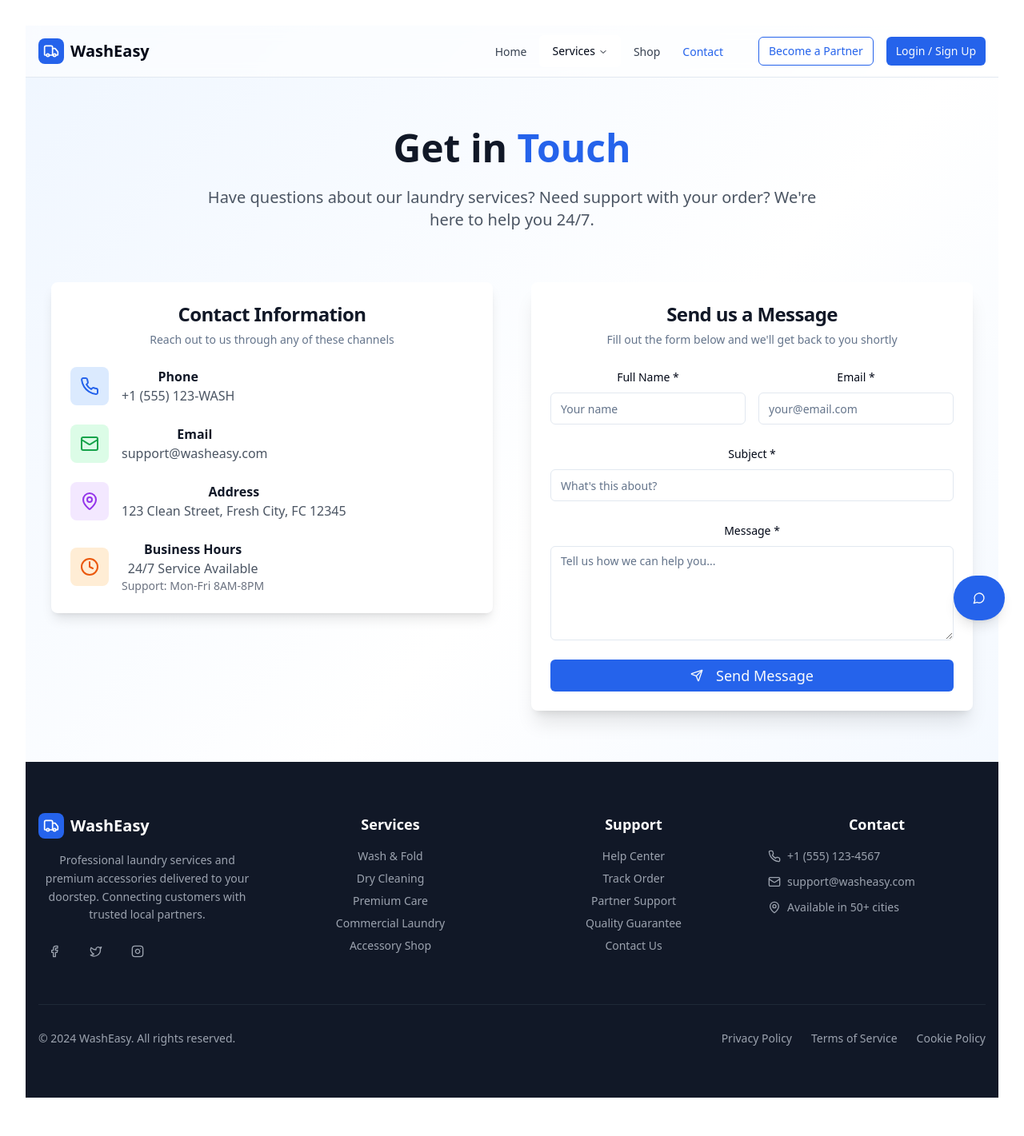
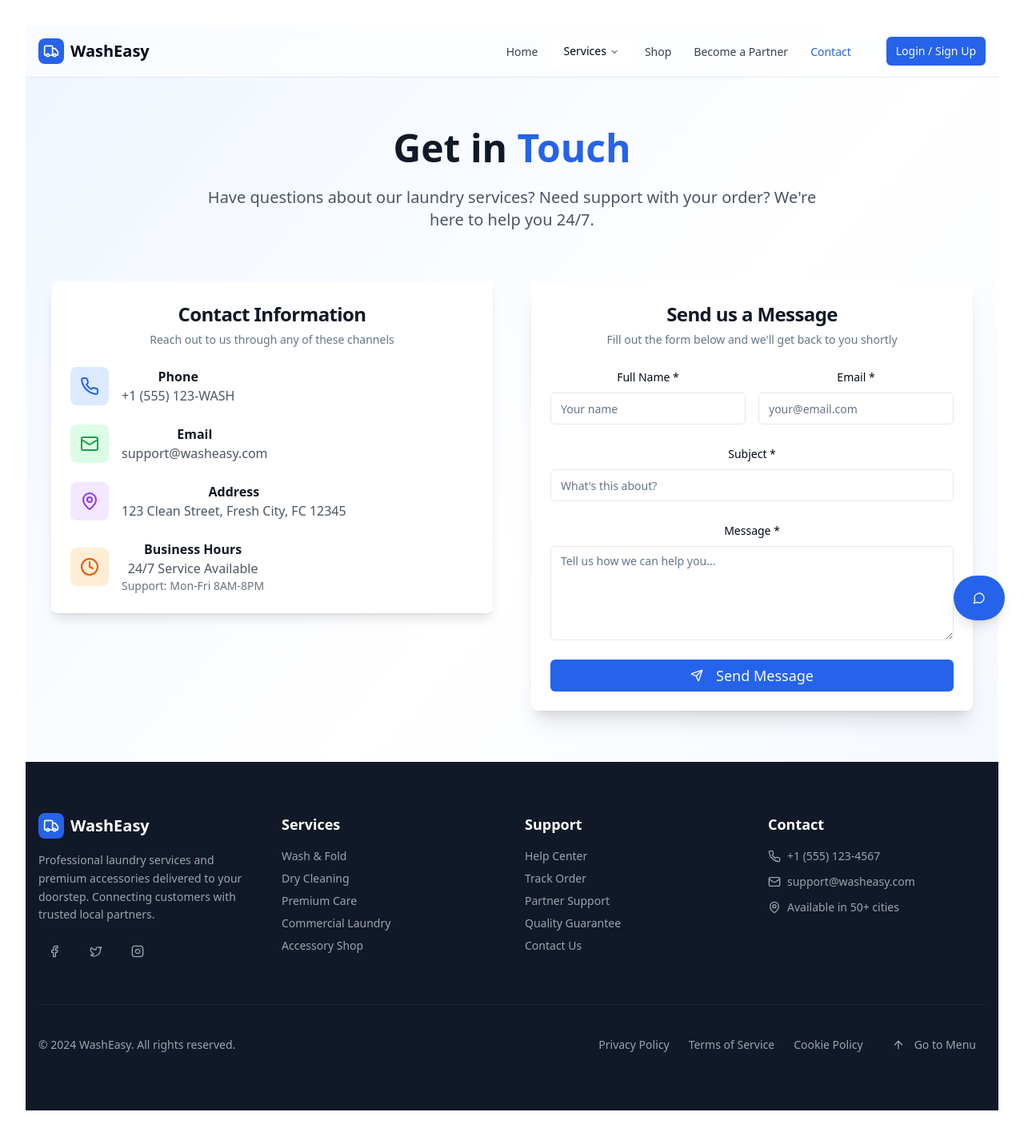
Before and after one commit to mahnoorllc/wash-easy-shop-connect, a React (Vite) app: page /contact in a window 1280 px wide. Shown: the whole page at 80% size. Built offline with nearby package versions, Linux system fonts and the light colour scheme.

Commit message:
feat: Implement footer and mobile navigation enhancements
- Added "Scroll to Menu" hook for footer navigation.
- Modified mobile sidebar to scroll only the menu container.
- Centered footer content on mobile devices.
- Ensured header navigation layout remains unchanged.

```diff
--- a/src/components/Footer.tsx
+++ b/src/components/Footer.tsx
@@ -1,6 +1,6 @@
 
 import { Button } from "@/components/ui/button";
-import { Truck, Mail, Phone, MapPin, Facebook, Twitter, Instagram, MessageCircle } from "lucide-react";
+import { Truck, Mail, Phone, MapPin, Facebook, Twitter, Instagram, MessageCircle, ArrowUp } from "lucide-react";
 import { useState } from "react";
 import {
   Dialog,
@@ -14,13 +14,20 @@ import {
 export const Footer = () => {
   const [isChatOpen, setIsChatOpen] = useState(false);
 
+  const scrollToMenu = () => {
+    const navigation = document.getElementById('main-navigation');
+    if (navigation) {
+      navigation.scrollIntoView({ behavior: 'smooth' });
+    }
+  };
+
   return (
     <footer className="bg-gray-900 text-white relative">
       <div className="max-w-7xl mx-auto px-4 py-16">
         <div className="grid md:grid-cols-4 gap-8">
           {/* Company Info */}
-          <div className="space-y-4">
-            <div className="flex items-center space-x-2">
+          <div className="space-y-4 text-center md:text-left">
+            <div className="flex items-center justify-center md:justify-start space-x-2">
               <div className="w-8 h-8 bg-blue-600 rounded-lg flex items-center justify-center">
                 <Truck className="w-5 h-5 text-white" />
               </div>
@@ -29,7 +36,7 @@ export const Footer = () => {
             <p className="text-gray-400 text-sm leading-relaxed">
               Professional laundry services and premium accessories delivered to your doorstep. Connecting customers with trusted local partners.
             </p>
-            <div className="flex space-x-3">
+            <div className="flex justify-center md:justify-start space-x-3">
               <Button variant="ghost" size="sm" className="text-gray-400 hover:text-white">
                 <Facebook className="w-5 h-5" />
               </Button>
@@ -43,7 +50,7 @@ export const Footer = () => {
           </div>
 
           {/* Services */}
-          <div className="space-y-4">
+          <div className="space-y-4 text-center md:text-left">
             <h3 className="text-lg font-semibold">Services</h3>
             <div className="space-y-2 text-sm text-gray-400">
               <a href="#" className="block hover:text-white transition-colors">Wash & Fold</a>
@@ -55,7 +62,7 @@ export const Footer = () => {
           </div>
 
           {/* Support */}
-          <div className="space-y-4">
+          <div className="space-y-4 text-center md:text-left">
             <h3 className="text-lg font-semibold">Support</h3>
             <div className="space-y-2 text-sm text-gray-400">
               <a href="#" className="block hover:text-white transition-colors">Help Center</a>
@@ -67,18 +74,18 @@ export const Footer = () => {
           </div>
 
           {/* Contact */}
-          <div className="space-y-4">
+          <div className="space-y-4 text-center md:text-left">
             <h3 className="text-lg font-semibold">Contact</h3>
             <div className="space-y-3 text-sm text-gray-400">
-              <div className="flex items-center space-x-2">
+              <div className="flex items-center justify-center md:justify-start space-x-2">
                 <Phone className="w-4 h-4" />
                 <span>+1 (555) 123-4567</span>
               </div>
-              <div className="flex items-center space-x-2">
+              <div className="flex items-center justify-center md:justify-start space-x-2">
                 <Mail className="w-4 h-4" />
                 <span>support@washeasy.com</span>
               </div>
-              <div className="flex items-center space-x-2">
+              <div className="flex items-center justify-center md:justify-start space-x-2">
                 <MapPin className="w-4 h-4" />
                 <span>Available in 50+ cities</span>
               </div>
@@ -87,13 +94,24 @@ export const Footer = () => {
         </div>
 
         <div className="border-t border-gray-800 mt-12 pt-8 flex flex-col md:flex-row justify-between items-center">
-          <p className="text-sm text-gray-400">
+          <p className="text-sm text-gray-400 text-center md:text-left">
             © 2024 WashEasy. All rights reserved.
           </p>
-          <div className="flex space-x-6 text-sm text-gray-400 mt-4 md:mt-0">
-            <a href="#" className="hover:text-white transition-colors">Privacy Policy</a>
-            <a href="#" className="hover:text-white transition-colors">Terms of Service</a>
-            <a href="#" className="hover:text-white transition-colors">Cookie Policy</a>
+          <div className="flex flex-col md:flex-row items-center space-y-4 md:space-y-0 md:space-x-6 text-sm text-gray-400 mt-4 md:mt-0">
+            <div className="flex space-x-6">
+              <a href="#" className="hover:text-white transition-colors">Privacy Policy</a>
+              <a href="#" className="hover:text-white transition-colors">Terms of Service</a>
+              <a href="#" className="hover:text-white transition-colors">Cookie Policy</a>
+            </div>
+            <Button
+              onClick={scrollToMenu}
+              variant="ghost"
+              size="sm"
+              className="text-gray-400 hover:text-white flex items-center space-x-1"
+            >
+              <ArrowUp className="w-4 h-4" />
+              <span>Go to Menu</span>
+            </Button>
           </div>
         </div>
       </div>
--- a/src/components/Navigation.tsx
+++ b/src/components/Navigation.tsx
@@ -24,7 +24,7 @@ export const Navigation = () => {
   const isActive = (path: string) => location.pathname === path;
 
   return (
-    <nav className="border-b bg-white/95 backdrop-blur supports-[backdrop-filter]:bg-white/60 sticky top-0 z-50">
+    <nav id="main-navigation" className="border-b bg-white/95 backdrop-blur supports-[backdrop-filter]:bg-white/60 sticky top-0 z-50">
       <div className="container mx-auto px-4">
         <div className="flex h-16 items-center justify-between">
           {/* Logo */}
@@ -110,6 +110,17 @@ export const Navigation = () => {
 
                 <NavigationMenuItem>
                   <Link
+                    to="/merchant-register"
+                    className={`px-3 py-2 text-sm font-medium transition-colors hover:text-blue-600 ${
+                      isActive('/merchant-register') ? 'text-blue-600' : 'text-gray-700'
+                    }`}
+                  >
+                    Become a Partner
+                  </Link>
+                </NavigationMenuItem>
+
+                <NavigationMenuItem>
+                  <Link
                     to="/contact"
                     className={`px-3 py-2 text-sm font-medium transition-colors hover:text-blue-600 ${
                       isActive('/contact') ? 'text-blue-600' : 'text-gray-700'
@@ -122,18 +133,6 @@ export const Navigation = () => {
             </NavigationMenu>
 
             <div className="flex items-center space-x-4">
-              {/* Become a Partner - Secondary Button */}
-              <Button
-                variant="outline"
-                size="sm"
-                asChild
-                className="border-blue-600 text-blue-600 hover:bg-blue-50"
-              >
-                <Link to="/merchant-register">
-                  Become a Partner
-                </Link>
-              </Button>
-
               {/* Auth Button - Primary */}
               {user ? (
                 <div className="flex items-center space-x-2">
@@ -179,8 +178,9 @@ export const Navigation = () => {
                   <Menu className="h-5 w-5" />
                 </Button>
               </SheetTrigger>
-              <SheetContent side="right" className="w-[300px] sm:w-[400px]">
-                <div className="flex flex-col space-y-6 mt-8">
+              <SheetContent side="right" className="w-[300px] sm:w-[400px] flex flex-col">
+                <div className="flex-1 overflow-y-auto">
+                  <div className="flex flex-col space-y-6 mt-8 pb-8">
                     <Link
                       to="/"
                       onClick={() => setIsOpen(false)}
@@ -280,6 +280,7 @@ export const Navigation = () => {
                       </div>
                     )}
                   </div>
+                </div>
               </SheetContent>
             </Sheet>
           </div>
```
Lines whose indentation alone changed are shown as unchanged.
